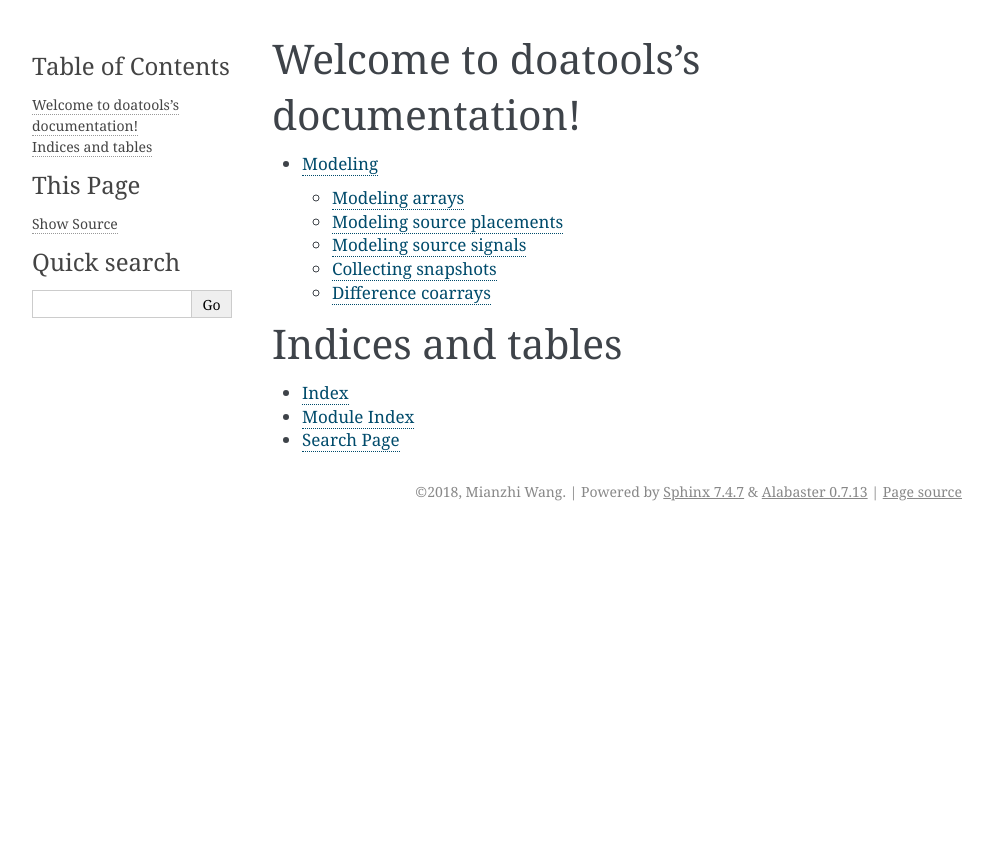
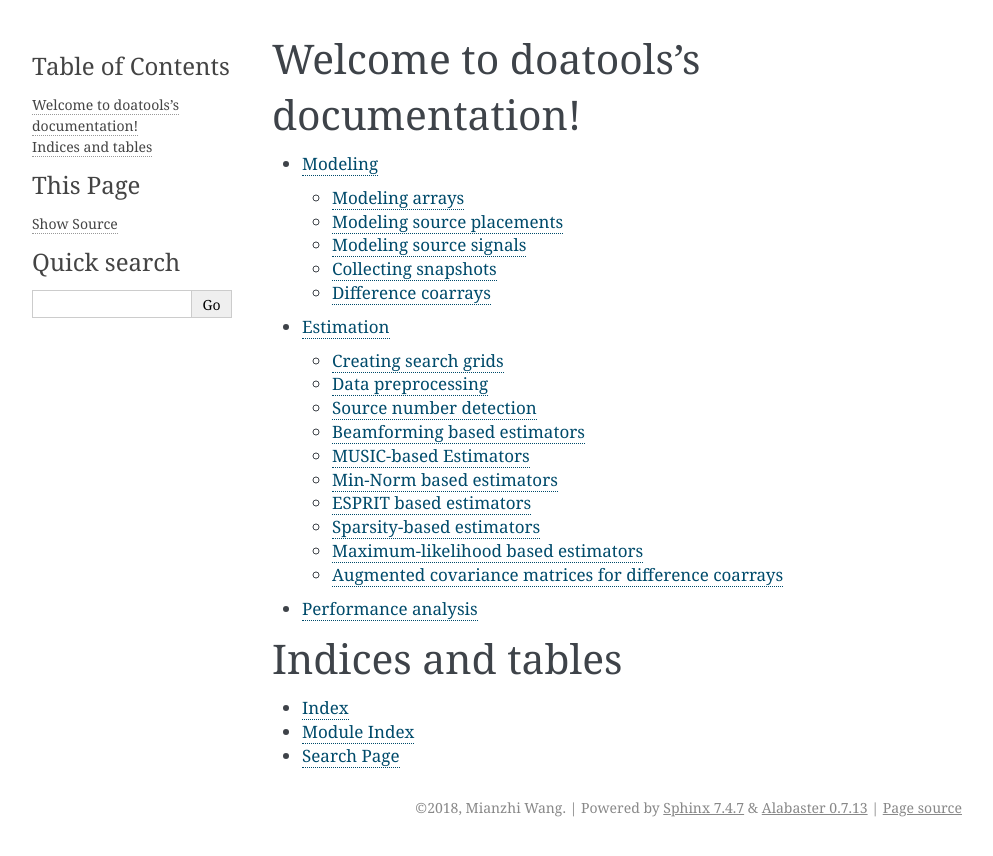
Before and after one commit to morriswmz/doatools.py, a Sphinx documentation site: the page built from docs/source/index.rst, in a window 1280 px wide. Shown: the top 856 px of the page, without its empty margins (148-1141 px from the left). Built offline with Sphinx 7.4.7, drawn with Linux system fonts in a browser that asks for light colours.

Commit message:
Skeleton of the docs done.

```diff
--- a/docs/source/index.rst
+++ b/docs/source/index.rst
@@ -7,6 +7,8 @@ Welcome to doatools's documentation!
    :maxdepth: 2
 
    references/doatools.model
+   references/doatools.estimation
+   references/doatools.performance
 
 Indices and tables
 ==================
--- /dev/null
+++ b/docs/source/references/doatools.estimation.beamforming.rst
@@ -0,0 +1,8 @@
+Beamforming based estimators
+============================
+
+API references
+~~~~~~~~~~~~~~
+
+.. automodule:: doatools.estimation.beamforming
+    :members:
--- /dev/null
+++ b/docs/source/references/doatools.estimation.coarray.rst
@@ -0,0 +1,9 @@
+Augmented covariance matrices for difference coarrays
+=====================================================
+
+API references
+~~~~~~~~~~~~~~
+
+.. automodule:: doatools.estimation.coarray
+    :members:
+    :special-members: __call__
--- /dev/null
+++ b/docs/source/references/doatools.estimation.grid.rst
@@ -0,0 +1,8 @@
+Creating search grids
+=====================
+
+API references
+~~~~~~~~~~~~~~
+
+.. automodule:: doatools.estimation.grid
+    :members:
--- /dev/null
+++ b/docs/source/references/doatools.estimation.min_norm.rst
@@ -0,0 +1,8 @@
+Min-Norm based estimators
+=========================
+
+API references
+~~~~~~~~~~~~~~
+
+.. automodule:: doatools.estimation.min_norm
+    :members:
--- /dev/null
+++ b/docs/source/references/doatools.estimation.ml.rst
@@ -0,0 +1,8 @@
+Maximum-likelihood based estimators
+===================================
+
+API references
+~~~~~~~~~~~~~~
+
+.. automodule:: doatools.estimation.ml
+    :members:
--- /dev/null
+++ b/docs/source/references/doatools.estimation.music.rst
@@ -0,0 +1,8 @@
+MUSIC-based Estimators
+======================
+
+API references
+~~~~~~~~~~~~~~
+
+.. automodule:: doatools.estimation.music
+    :members:
--- /dev/null
+++ b/docs/source/references/doatools.estimation.source_number.rst
@@ -0,0 +1,8 @@
+Source number detection
+=======================
+
+API references
+~~~~~~~~~~~~~~
+
+.. automodule:: doatools.estimation.source_number
+    :members:
--- /dev/null
+++ b/docs/source/references/doatools.estimation.sparse.rst
@@ -0,0 +1,8 @@
+Sparsity-based estimators
+=========================
+
+API references
+~~~~~~~~~~~~~~
+
+.. automodule:: doatools.estimation.sparse
+    :members:
--- a/docs/source/references/doatools.model.arrays.rst
+++ b/docs/source/references/doatools.model.arrays.rst
@@ -13,7 +13,7 @@ direction-of-arrival (DOA) estimation.
     # Create a 10-element ULA with inter-element spacing 0.5.
     ula = model.UniformLinearArray(10, 0.5)
 
-API References
+API references
 ~~~~~~~~~~~~~~
 
 .. automodule:: doatools.model.arrays
--- a/docs/source/references/doatools.model.coarray.rst
+++ b/docs/source/references/doatools.model.coarray.rst
@@ -1,7 +1,7 @@
 Difference coarrays
 ===================
 
-API References
+API references
 ~~~~~~~~~~~~~~
 
 .. automodule:: doatools.model.coarray
--- a/docs/source/references/doatools.model.signals.rst
+++ b/docs/source/references/doatools.model.signals.rst
@@ -1,7 +1,7 @@
 Modeling source signals
 =======================
 
-API References
+API references
 ~~~~~~~~~~~~~~
 
 .. automodule:: doatools.model.signals
--- a/docs/source/references/doatools.model.snapshots.rst
+++ b/docs/source/references/doatools.model.snapshots.rst
@@ -1,7 +1,7 @@
 Collecting snapshots
 ====================
 
-API References
+API references
 ~~~~~~~~~~~~~~
 
 .. automodule:: doatools.model.snapshots
--- a/docs/source/references/doatools.model.sources.rst
+++ b/docs/source/references/doatools.model.sources.rst
@@ -28,7 +28,7 @@ be far-field. We provide two basic types of far-field source placements:
         unit='deg'
     )
 
-API References
+API references
 ~~~~~~~~~~~~~~
 
 .. automodule:: doatools.model.sources
--- /dev/null
+++ b/docs/source/references/doatools.performance.rst
@@ -0,0 +1,2 @@
+Performance analysis
+====================
```
Also changed, not shown: docs/source/references/doatools.estimation.esprit.rst (added, +9 -0 lines), docs/source/references/doatools.estimation.preprocessing.rst (added, +8 -0 lines), docs/source/references/doatools.estimation.rst (added, +16 -0 lines).
